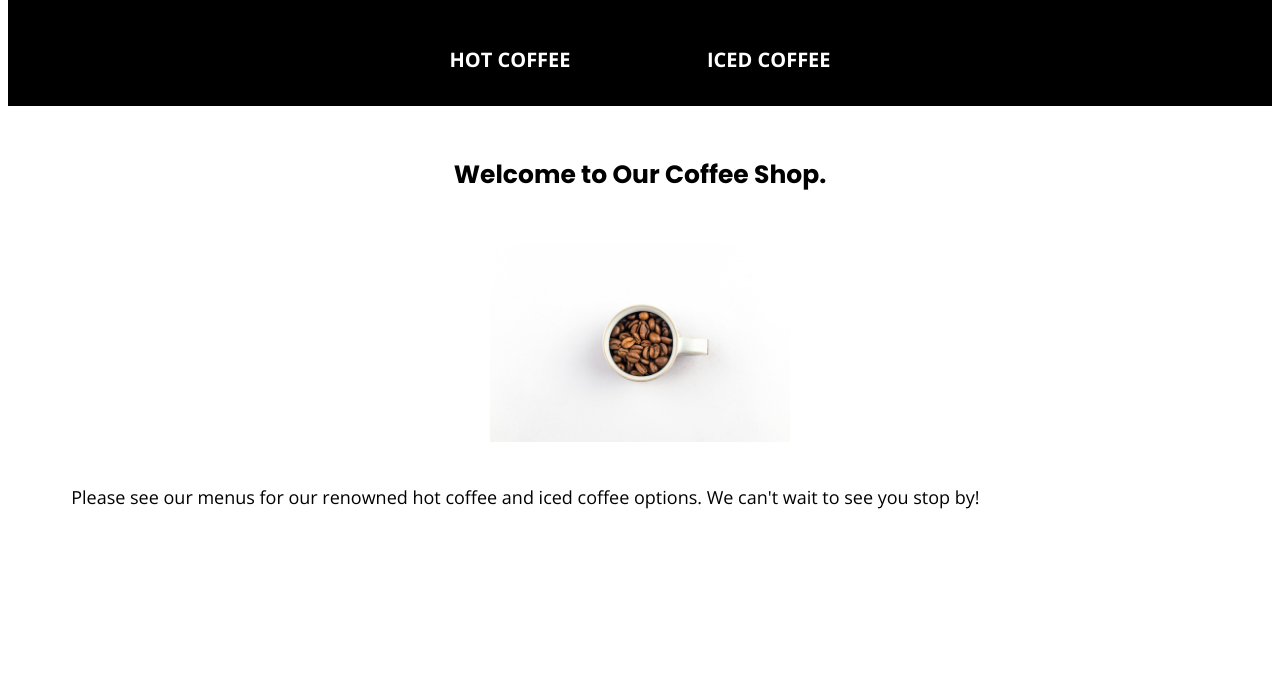
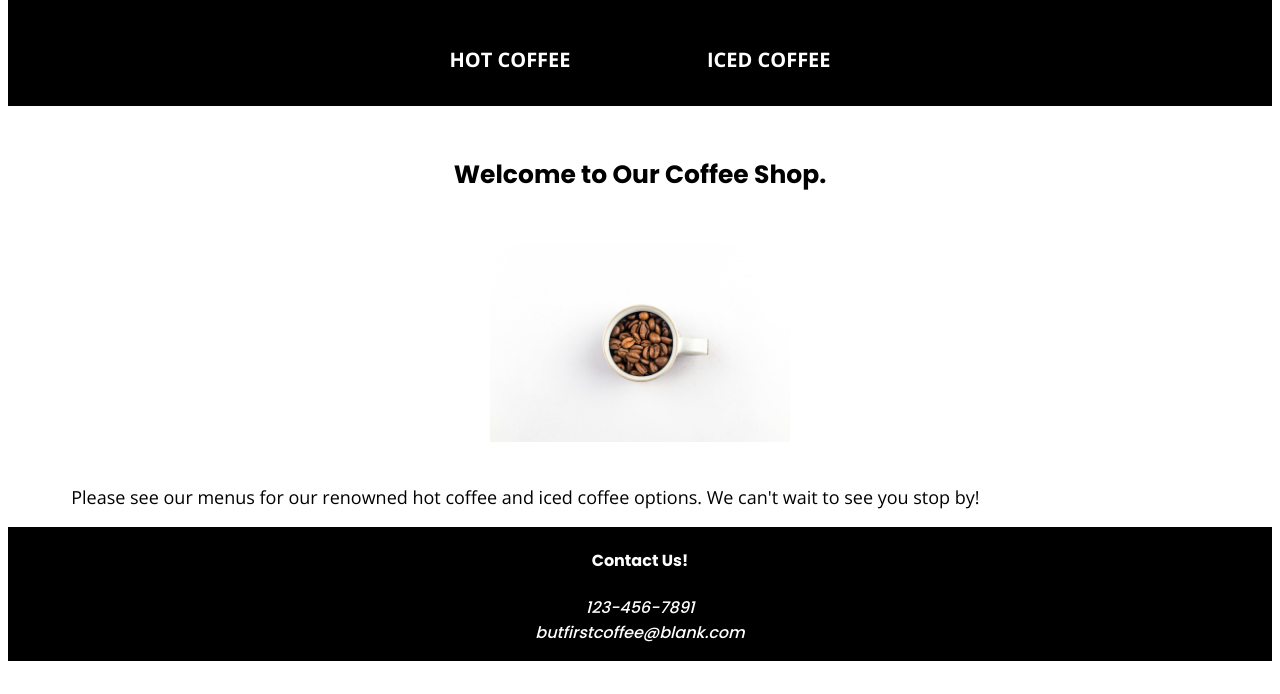
Before and after one commit to learningcoding2022/coffee-info, a plain HTML site: page index.html in a window 1280 px wide. Shown: the part 106-800 px from the top of the page. Drawn offline with nearby package versions, Linux system fonts and the light colour scheme; no server answers.

Commit message:
corrections to javascript

```diff
--- a/index.html
+++ b/index.html
@@ -41,6 +41,22 @@
             </section>
         </section>
     </main>
-    <!--<script src="index.js"></script>-->
+
+    <footer>
+        <div class="footer-wrapper">
+            <div class="footer-content">
+                <div class="contact">
+                    <h4>Contact Us!</h4>
+                    <address>
+                        <p>
+                        123-456-7891<br>
+                        butfirstcoffee@blank.com
+                        </p>
+                    </address>
+                </div>
+            </div>
+        </div>
+    </footer>
+    <script src="../index.js"></script>
   </body>
 </html>
--- a/styles.css
+++ b/styles.css
@@ -169,3 +169,22 @@ header,
     padding-top: 25px;
     font-family: 'Open Sans', sans-serif;
   }
+
+  /* Footer */
+
+  .footer-content {
+    display: flex;
+    text-align: center;
+  }
+
+  footer h4 {
+    color: white;
+    font-family: 'Poppins', Helvetica, Arial, sans-serif;
+  }
+
+  footer p {
+    padding-top: 0px;
+    color: white;
+    font-family: 'Poppins', Helvetica, Arial, sans-serif;
+    font-size: 16px;
+  }
```
Also changed, not shown: hot-coffee/index.html (+13 -0 lines), iced-coffee/index.html (+14 -0 lines).
